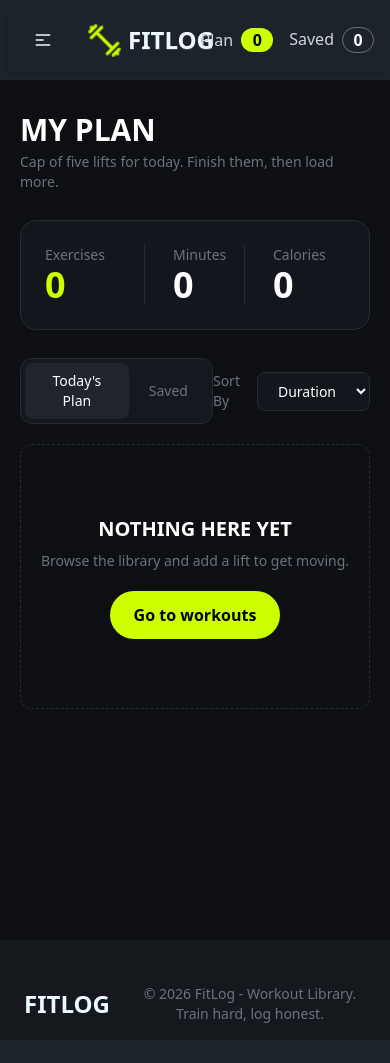
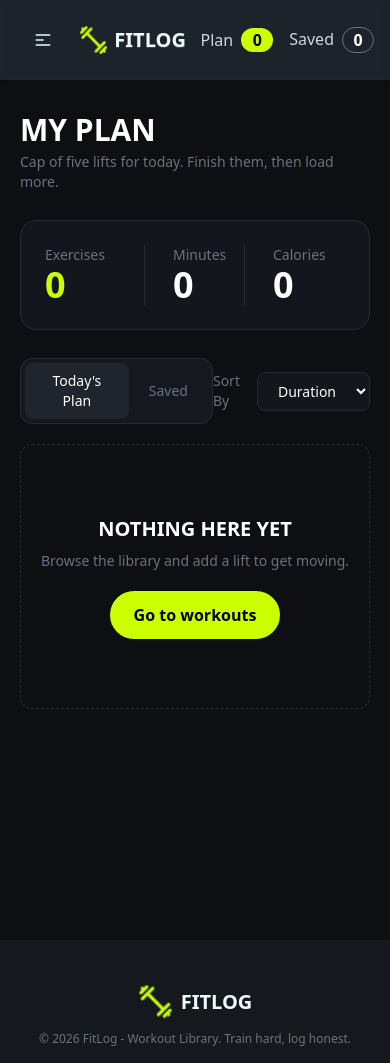
Before and after one commit to Raunak-1607/Fit-Log, a Next.js app: page /Components/My-Plan in a window 390 px wide. Before the commit the page ends 1040 px from the top, so only its background shows below. Built offline with nearby package versions, Linux system fonts and the light colour scheme.

Commit message:
Fixed the bugs

```diff
--- a/src/app/Components/Shared-Components/Footer.tsx
+++ b/src/app/Components/Shared-Components/Footer.tsx
@@ -4,26 +4,34 @@ import logo from "@/app/assests/logo.png";
 
 const Footer = () => {
   return (
-    <div className=" bg-base-300  mt-4">
+   <div className="bg-base-300 mt-4">
+  <footer className="footer footer-center bg-base-300 text-base-content container mx-auto mt-7 p-4">
 
-    <footer className="footer sm:footer-horizontal footer-center bg-base-300 text-base-content flex justify-between items-center mt-7 p-4 container mx-auto">
-  <aside className="grid-flow-col items-center">
+    <div className="flex w-full flex-col items-center justify-center gap-3 sm:flex-row sm:justify-between">
+
+
+      <div className="flex items-center gap-2">
         <Image
           src={logo}
           alt="Fit Log"
           width={35}
-          height={10}
+          height={35}
           className="object-contain"
         />
-        <span className="font-bold text-2xl">FITLOG</span>
-      </aside>
-  <aside>
-     <p className="text-sm text-gray-500 text-center">
-      © {new Date().getFullYear()} FitLog - Workout Library. Train hard, log honest.
-    </p>
-  </aside>
-</footer>
+
+        <span className="font-bold text-xl sm:text-2xl">
+          FITLOG
+        </span>
+      </div>
+
+
+      <p className="text-center text-xs sm:text-sm text-gray-500">
+        © {new Date().getFullYear()} FitLog - Workout Library. Train hard, log honest.
+      </p>
+
     </div>
+  </footer>
+</div>
   );
 };
 
--- a/src/app/Components/Shared-Components/Navbar.tsx
+++ b/src/app/Components/Shared-Components/Navbar.tsx
@@ -62,22 +62,24 @@ const Navbar = () => {
               {links}
             </ul>
           </div>
-          <Link href="/" className="btn btn-ghost text-xl">
+          <div>
+            <Link href="/" className="btn btn-ghost px-2 sm:px-4 text-xl hover:bg-transparent hover:text-inherit">
               <Image
                 src={logo}
                 alt="Fit Log"
                 width={35}
-              height={10}
+                height={35}
                 className="object-contain"
               />
-            <span className="font-bold text-2xl">FITLOG</span>
+
+              <span className="font-bold text-left sm:text-2xl">FITLOG</span>
             </Link>
+          </div>
         </div>
         <div className="navbar-center hidden lg:flex">
           <ul className="menu menu-horizontal px-1">{links}</ul>
         </div>
-        <div className="navbar-end flex gap-4">
-          {/* <a className="btn">Button</a> */}
+        <div className="navbar-end flex gap-4 ">
           <Link href="/Components/My-Plan " className="flex gap-2">
             {" "}
             <span className="text-gray-300">Plan</span>
--- a/src/app/Library/[Id]/page.tsx
+++ b/src/app/Library/[Id]/page.tsx
@@ -3,20 +3,15 @@ import { Workout } from "@/app/Type/Type";
 import AddBtn from "@/app/Components/Button/Add";
 import SaveBtn from "@/app/Components/Button/Save";
 
-
-const generateStaticParams = async()=>{
-  const res =await fetch("https://api.abcz.workers.dev/api/fitlog")
-  const data = await res.json()
-   return (
-    data.map((workout:Workout) =>{
-      return{
-        Id : String(workout.id)
-      }
-
-    })
-   )
-
-}
+const generateStaticParams = async () => {
+  const res = await fetch("https://api.abcz.workers.dev/api/fitlog");
+  const data = await res.json();
+  return data.map((workout: Workout) => {
+    return {
+      Id: String(workout.id),
+    };
+  });
+};
 
 const WorkoutPageDetails = async ({
   params,
@@ -26,7 +21,7 @@ const WorkoutPageDetails = async ({
   const { Id } = await params;
 
   const res = await fetch(
-    `https://api.abcz.workers.dev/api/fitlog/${encodeURIComponent(Id)}`
+    `https://api.abcz.workers.dev/api/fitlog/${encodeURIComponent(Id)}`,
   );
 
   if (!res.ok) {
@@ -46,11 +41,9 @@ const WorkoutPageDetails = async ({
   ];
 
   return (
-    <div className="max-w-[1200px] mx-auto p-6 my-8">
-      <div className="grid lg:grid-cols-2 gap-12">
-
-
-        <div className="relative h-[500px]">
+    <div className="w-full max-w-[1200px] mx-auto px-4 sm:px-6 lg:px-8 py-6 sm:py-8">
+      <div className="grid grid-cols-1 lg:grid-cols-2 gap-8 lg:gap-12 min-w-0">
+        <div className="relative w-full h-[280px] sm:h-[380px] lg:h-[500px] min-w-0">
           <Image
             src={data.image}
             alt={data.name}
@@ -60,18 +53,14 @@ const WorkoutPageDetails = async ({
           />
         </div>
 
-
-        <div>
-          <h1 className="text-4xl font-black uppercase text-white mb-3">
+        <div className="min-w-0">
+          <h1 className="text-3xl sm:text-4xl lg:text-5xl font-black uppercase text-white mb-3 wrap-break-word">
             {data.name}
           </h1>
 
-          <p className="text-gray-400 mb-5">
-            {data.description}
-          </p>
+          <p className="text-gray-400 mb-5">{data.description}</p>
 
-
-          <div className="flex gap-3 mb-6">
+          <div className="flex gap-3 mb-6 flex-wrap">
             {data.muscleGroups.map((muscle) => (
               <span
                 key={muscle}
@@ -82,52 +71,53 @@ const WorkoutPageDetails = async ({
             ))}
           </div>
 
-
-          <div className="bg-[#16181c] rounded-xl overflow-hidden mb-7">
+          <div className="bg-[#16181c] rounded-xl overflow-hidden mb-7 w-full">
             {stats.map(([label, value], index) => (
               <div
                 key={label}
-                className={`flex justify-between px-5 py-4 ${
-                  index !== stats.length - 1
-                    ? "border-b border-white/5"
-                    : ""
+                className={`flex items-center justify-between gap-4 px-4 sm:px-5 py-4 ${
+                  index !== stats.length - 1 ? "border-b border-white/5" : ""
                 }`}
               >
-                <span className="text-gray-500 text-xs font-bold">
+                <span className="text-gray-500 text-xs sm:text-sm font-bold">
                   {label}
                 </span>
 
-                <span className="text-gray-200 text-sm">
+                <span className="text-gray-200 text-sm sm:text-base text-right">
                   {value}
                 </span>
               </div>
             ))}
           </div>
 
-
-          <h2 className="text-white font-black mb-4">
+          <h2 className="text-white text-xl sm:text-2xl font-black mb-4">
             INSTRUCTIONS
           </h2>
 
-          <div className="space-y-3 mb-7">
+          <div className="space-y-4 mb-7">
             {data.instructions.map((instruction, index) => (
               <div
                 key={index}
-                className="flex gap-3 text-gray-400"
+                className="flex items-start gap-3 text-gray-400 text-sm sm:text-base leading-6 sm:leading-7"
               >
-                <span>{index + 1}.</span>
-                <span>{instruction}</span>
+                <span className="shrink-0">{index + 1}.</span>
+
+                <span className="min-w-0 break-words">{instruction}</span>
               </div>
             ))}
           </div>
 
-          {/* Buttons */}
-          <div className="flex gap-4">
-            <AddBtn data={data}/>
-            <SaveBtn data ={data}/>
+
+          <div className=" flex flex-col justify-center items-center sm:flex-row gap-3 sm:gap-4 w-full">
+            <div className="w-full sm:w-auto flex justify-center">
+              <AddBtn data={data} />
+            </div>
+
+            <div className="w-full sm:w-auto flex justify-center">
+              <SaveBtn data={data} />
+            </div>
           </div>
         </div>
-
       </div>
     </div>
   );
```
Lines whose indentation alone changed are shown as unchanged.
